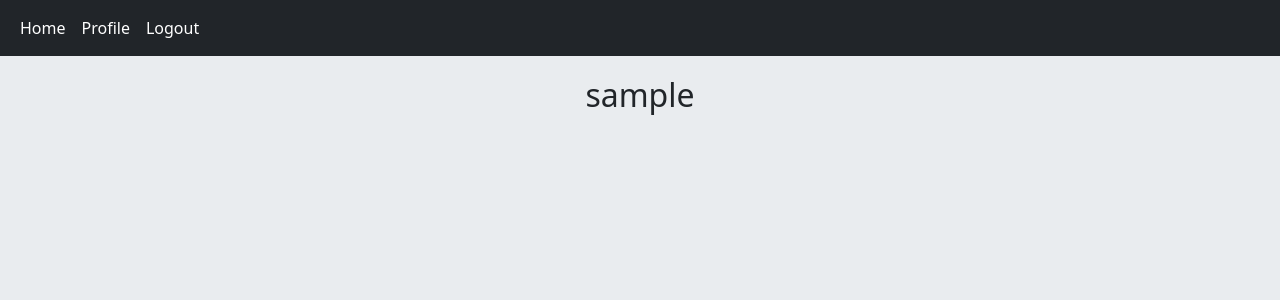
After one commit to khodealib/DjangoSocialMedia, a Django app: page /account/profile/1/ in a window 1280 px wide. The commit adds this page. Shown: the top 300 px of the page. Run offline with Django 4.2, Linux system fonts and the light colour scheme; the visitor is signed in with stand-in values (Sample User, id 1); data comes from the database, SQL or seed files in the repository; some libraries are stand-ins or nearby versions.

Commit message:
add user profile.

```diff
--- /dev/null
+++ b/account/templates/account/profile.html
@@ -0,0 +1,9 @@
+{% extends 'base.html' %}
+
+{% block title %}
+	User Profile
+{% endblock %}
+
+{% block content %}
+	<h2 class="text-center">{{ user.username }}</h2>
+{% endblock %}
--- a/account/urls.py
+++ b/account/urls.py
@@ -6,4 +6,9 @@ urlpatterns = [
     path("register/", views.UserRegisterView.as_view(), name="user_register"),
     path("login/", views.UserLoginView.as_view(), name="user_login"),
     path("logout/", views.UserLogoutView.as_view(), name="user_logout"),
+    path(
+        "profile/<int:user_id>/",
+        views.UserProfileView.as_view(),
+        name="user_profile",
+    ),
 ]
--- a/account/views.py
+++ b/account/views.py
@@ -3,7 +3,7 @@ from django.contrib.auth import authenticate, login, logout
 from django.contrib.auth.mixins import LoginRequiredMixin
 from django.contrib.auth.models import User
 from django.http import HttpRequest, HttpResponse
-from django.shortcuts import redirect, render
+from django.shortcuts import get_object_or_404, redirect, render
 from django.views import View
 
 from account.forms import UserLoginForm, UserRegistrationForm
@@ -71,3 +71,11 @@ class UserLogoutView(LoginRequiredMixin, View):
         logout(request)
         messages.success(request, "You logged out successfully.")
         return redirect(self.redirect_url)
+
+
+class UserProfileView(LoginRequiredMixin, View):
+    template_name = "account/profile.html"
+
+    def get(self, request: HttpRequest, user_id: int) -> HttpResponse:
+        user = get_object_or_404(User, pk=user_id)
+        return render(request, self.template_name, {"user": user})
--- a/home/views.py
+++ b/home/views.py
@@ -3,5 +3,7 @@ from django.views import View
 
 
 class HomeView(View):
+    template_name = "home/index.html"
+
     def get(self, request):
-        return render(request, "home/index.html")
+        return render(request, self.template_name)
--- a/templates/inc/navbar.html
+++ b/templates/inc/navbar.html
@@ -3,6 +3,10 @@
 		<div class="navbar-nav">
 			<a class="nav-link active" href="{% url 'home:index' %}">Home</a>
 			{% if request.user.is_authenticated %}
+				<a class="nav-link active"
+				   href="{% url 'account:user_profile' request.user.pk %}">
+					Profile
+				</a>
 				<a class="nav-link active"
 				   href="{% url 'account:user_logout' %}">
 					Logout
```
